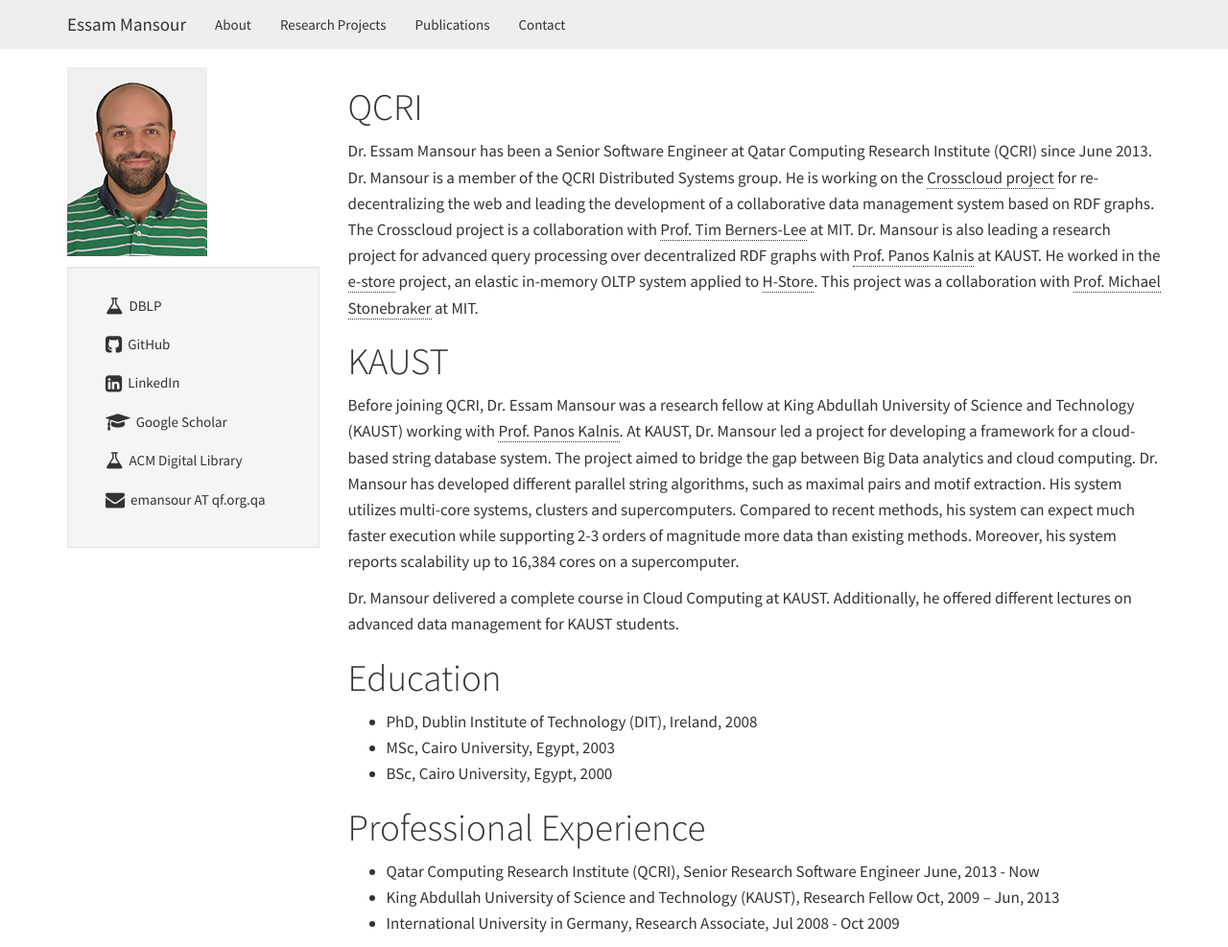
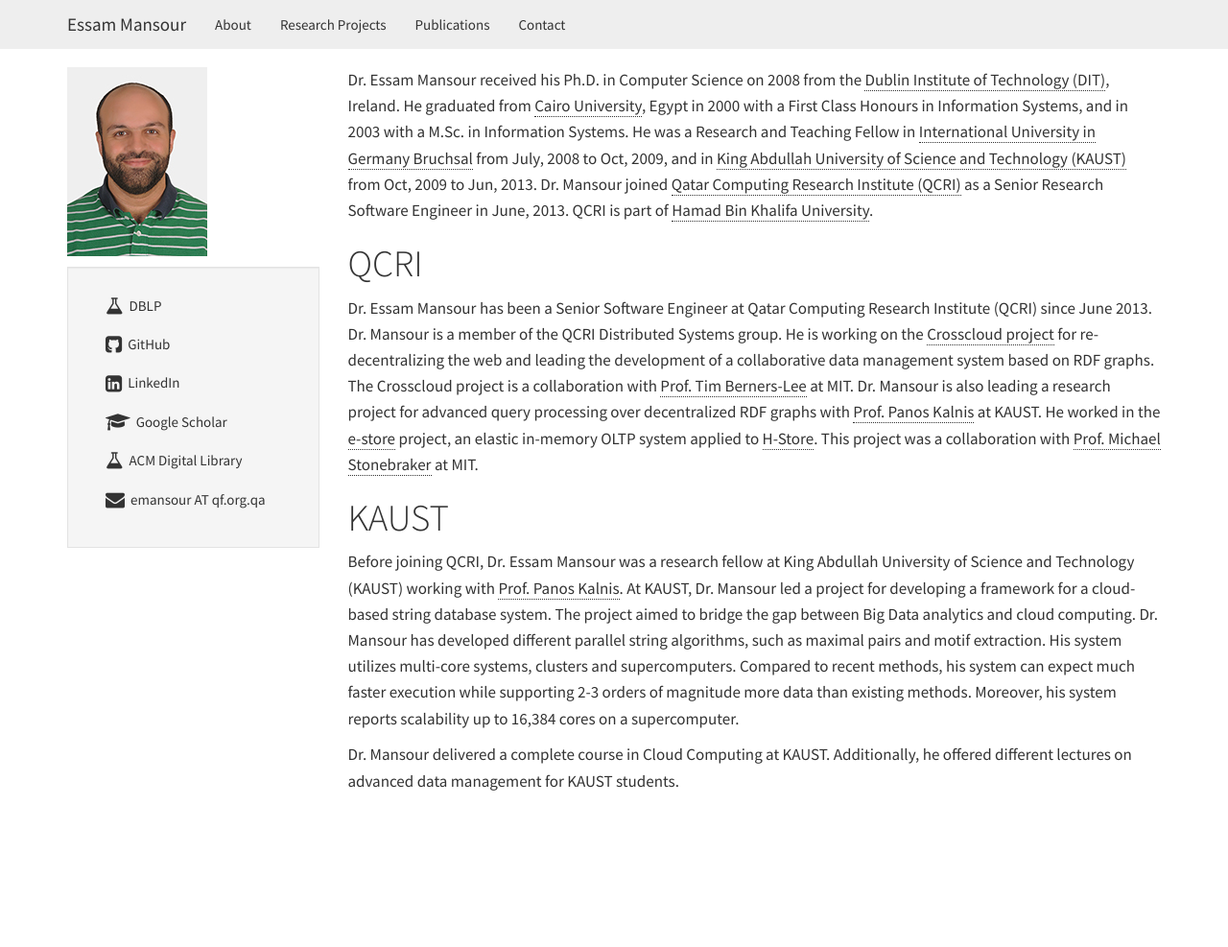
Before and after one commit to mansoure/mansoure.github.io, a Jekyll site: the page built from about/index.md, in a window 1280 px wide and 987 px high. Shown: the whole window at 96% size. Built offline with Jekyll 4.4.1, drawn with Linux system fonts in a browser that asks for light colours.

Commit message:
research projects

```diff
--- a/about/index.md
+++ b/about/index.md
@@ -2,6 +2,12 @@
 layout: default
 title: About
 ---
+
+Dr. Essam Mansour received his Ph.D. in Computer Science on 2008 from the [Dublin Institute of Technology (DIT)](http://www.dit.ie/), Ireland.
+He graduated from [Cairo University](http://www.fci.cu.edu.eg/), Egypt in 2000 with a First Class Honours in Information Systems, and in 2003 with a M.Sc. in Information Systems.
+He was a Research and Teaching Fellow in [International University in Germany Bruchsal](http://i-u.de/) from July, 2008 to Oct, 2009, and in [King Abdullah University of Science and Technology (KAUST)](https://www.kaust.edu.sa/en) from Oct, 2009 to Jun, 2013.
+Dr. Mansour joined [Qatar Computing Research Institute (QCRI)](http://qcri.com/) as a Senior Research Software Engineer in June, 2013. QCRI is part of [Hamad Bin Khalifa University](http://www.hbku.edu.qa/).
+
 # QCRI
 Dr. Essam Mansour has been a Senior Software Engineer at Qatar Computing Research Institute (QCRI) since June 2013. Dr. Mansour is a member of the QCRI Distributed Systems group. He is working on the [Crosscloud project](/projects/crosscloud) for re-decentralizing the web and leading the development of a collaborative data management system based on RDF graphs. The Crosscloud project is a collaboration with [Prof. Tim Berners-Lee](https://en.wikipedia.org/wiki/Tim_Berners-Lee) at MIT. Dr. Mansour is also leading a research project for advanced query processing over decentralized RDF graphs with [Prof. Panos Kalnis](http://web.kaust.edu.sa/faculty/PanosKalnis/) at KAUST. He worked in the [e-store](http://dl.acm.org/citation.cfm?id=2735514) project, an elastic in-memory OLTP system applied to [H-Store](http://hstore.cs.brown.edu/). This project was a collaboration with [Prof. Michael Stonebraker](https://en.wikipedia.org/wiki/Michael_Stonebraker) at MIT.
 
@@ -10,15 +16,3 @@
 Dr. Mansour has developed different parallel string algorithms, such as maximal pairs and motif extraction. His system utilizes multi-core systems, clusters and supercomputers. Compared to recent methods, his system can expect much faster execution while supporting 2-3 orders of magnitude more data than existing methods. Moreover, his system reports scalability up to 16,384 cores on a supercomputer.
 
 Dr. Mansour delivered a complete course in Cloud Computing at KAUST. Additionally, he offered different lectures on advanced data management for KAUST students.
-
-# Education
-
-- PhD, Dublin Institute of Technology (DIT), Ireland, 2008
-- MSc, Cairo University, Egypt, 2003
-- BSc, Cairo University, Egypt, 2000
-
-# Professional Experience
-
-- Qatar Computing Research Institute (QCRI), Senior Research Software Engineer June, 2013 - Now
-- King Abdullah University of Science and Technology (KAUST), Research Fellow Oct, 2009 – Jun, 2013
-- International University in Germany, Research Associate, Jul 2008 - Oct 2009
```
